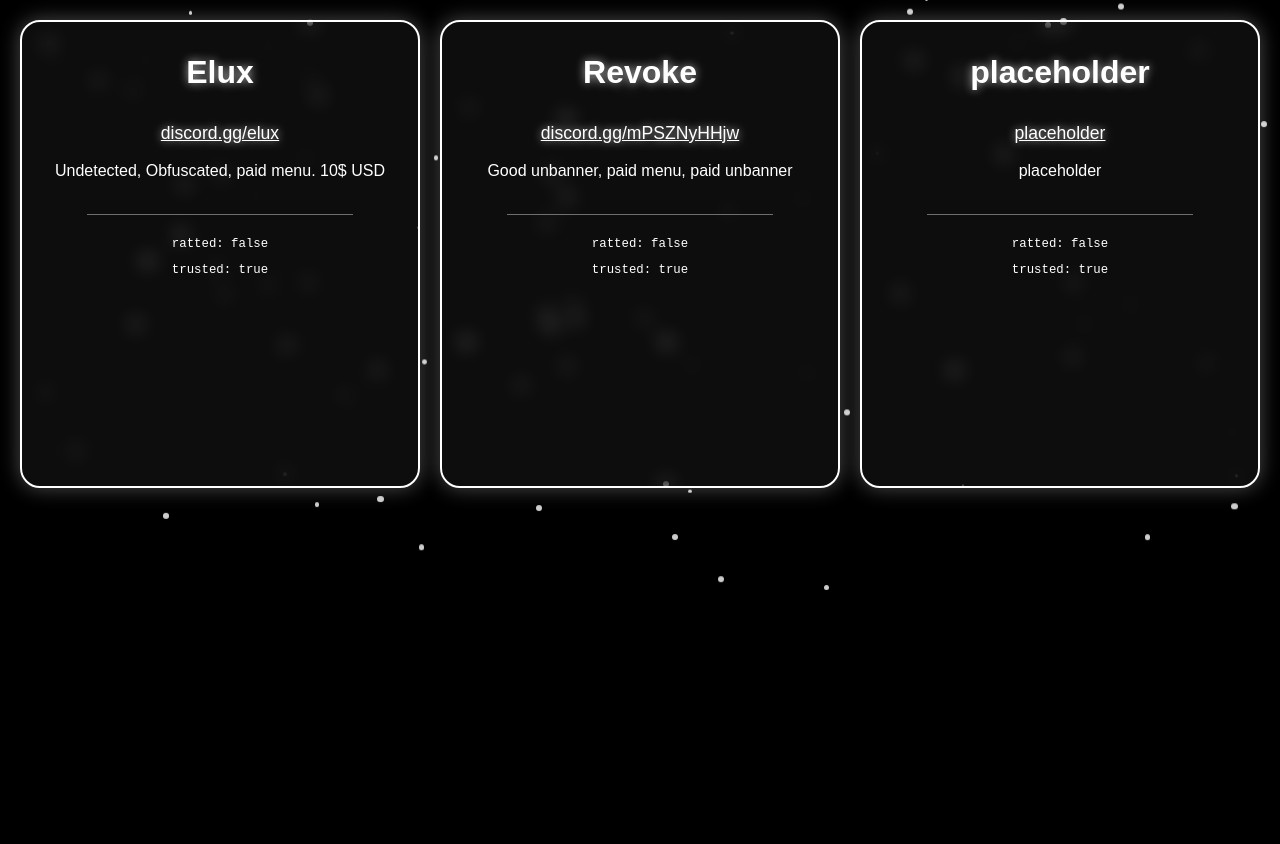
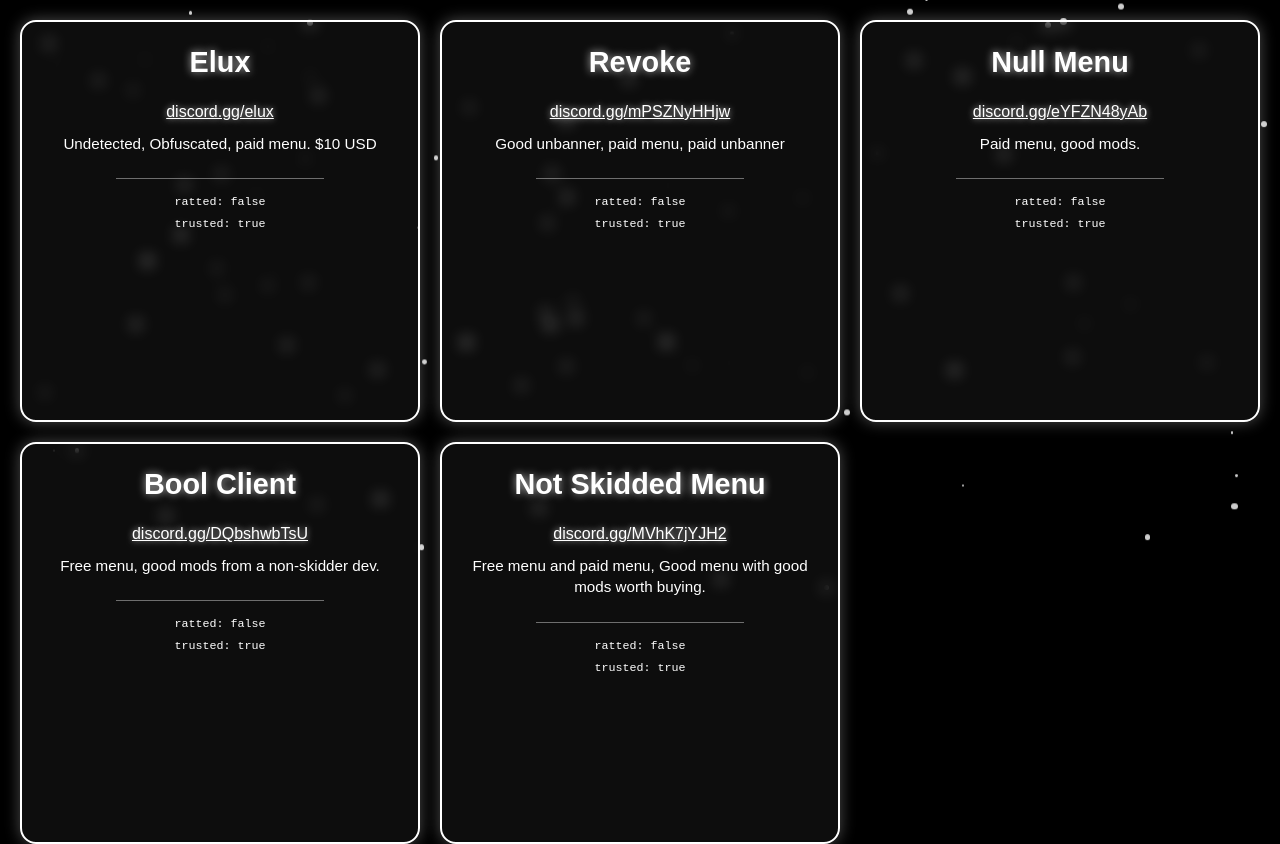
Before and after one commit to kyeeluurisforreeel/EluxMods, a plain HTML site: page index.html in a window 1280 px wide. Before the commit the page ends 800 px from the top, so only its background shows below. Drawn offline with Linux system fonts and the light colour scheme.

Commit message:
Add files via upload

```diff
--- a/index.html
+++ b/index.html
@@ -3,7 +3,7 @@
 <head>
   <meta charset="UTF-8">
   <meta name="viewport" content="width=device-width, initial-scale=1">
-  <title>Elux trusted mods</title>
+  <title>Elux Trusted Mods</title>
   <style>
     body {
       margin: 0;
@@ -27,13 +27,11 @@
     .panel-container {
       position: absolute;
       top: 20px;
-      left: 50%;
-      transform: translateX(-50%);
+      left: 20px;
+      right: 20px;
       display: grid;
-      grid-template-columns: repeat(auto-fit, minmax(350px, 1fr));
+      grid-template-columns: repeat(3, 1fr);
       gap: 20px;
-      width: calc(100% - 40px);
-      max-width: 1600px;
       z-index: 10;
     }
     .panel {
@@ -41,49 +39,49 @@
       flex-direction: column;
       align-items: center;
       text-align: center;
-      padding: 32px;
+      padding: 24px;
       border: 2px solid white;
-      border-radius: 20px;
+      border-radius: 16px;
       background: rgba(255,255,255,0.05);
-      backdrop-filter: blur(10px);
-      box-shadow: 0 0 20px rgba(255,255,255,0.3);
+      backdrop-filter: blur(8px);
+      box-shadow: 0 0 15px rgba(255,255,255,0.3);
       transition: transform 0.3s ease, box-shadow 0.3s ease;
-      min-height: 400px;
+      min-height: 350px;
     }
     .panel:hover {
-      transform: translateY(-10px) scale(1.02);
-      box-shadow: 0 0 30px rgba(255,255,255,0.6);
+      transform: translateY(-6px) scale(1.02);
+      box-shadow: 0 0 25px rgba(255,255,255,0.5);
     }
     .panel-title {
-      font-size: 2em;
+      font-size: 1.8em;
       font-weight: bold;
-      margin-bottom: 16px;
-      text-shadow: 0 0 10px rgba(255,255,255,0.7);
+      margin-bottom: 12px;
+      text-shadow: 0 0 8px rgba(255,255,255,0.7);
     }
     .panel-link {
-      margin: 16px 0;
-      font-size: 1.1em;
+      margin: 12px 0;
+      font-size: 1em;
       color: white;
       text-decoration: underline;
-      text-shadow: 0 0 8px rgba(255,255,255,0.7);
+      text-shadow: 0 0 6px rgba(255,255,255,0.7);
     }
     .panel-link:hover {
-      text-shadow: 0 0 12px rgba(255,255,255,1);
+      text-shadow: 0 0 10px rgba(255,255,255,1);
     }
     .panel-description {
-      font-size: 1em;
+      font-size: 0.95em;
       line-height: 1.4;
-      margin-bottom: 16px;
+      margin-bottom: 12px;
     }
     .divider {
-      width: 80%;
+      width: 60%;
       border-top: 1px solid rgba(255,255,255,0.4);
-      margin: 16px 0;
+      margin: 12px 0;
     }
     .panel-status {
-      font-size: 0.95em;
+      font-size: 0.9em;
       font-family: monospace;
-      margin: 6px 0;
+      margin: 4px 0;
     }
   </style>
 </head>
@@ -92,7 +90,7 @@
     <div class="panel">
       <div class="panel-title">Elux</div>
       <a href="https://discord.gg/elux" target="_blank" class="panel-link">discord.gg/elux</a>
-      <div class="panel-description">Undetected, Obfuscated, paid menu. 10$ USD</div>
+      <div class="panel-description">Undetected, Obfuscated, paid menu. $10 USD</div>
       <div class="divider"></div>
       <div class="panel-status">ratted: false</div>
       <div class="panel-status">trusted: true</div>
@@ -106,9 +104,25 @@
       <div class="panel-status">trusted: true</div>
     </div>
     <div class="panel">
-      <div class="panel-title">placeholder</div>
-      <a href="placeholder" target="_blank" class="panel-link">placeholder</a>
-      <div class="panel-description">placeholder</div>
+      <div class="panel-title">Null Menu</div>
+      <a href="https://discord.gg/eYFZN48yAb" target="_blank" class="panel-link">discord.gg/eYFZN48yAb</a>
+      <div class="panel-description">Paid menu, good mods.</div>
+      <div class="divider"></div>
+      <div class="panel-status">ratted: false</div>
+      <div class="panel-status">trusted: true</div>
+    </div>
+    <div class="panel">
+      <div class="panel-title">Bool Client</div>
+      <a href="https://discord.gg/DQbshwbTsU" target="_blank" class="panel-link">discord.gg/DQbshwbTsU</a>
+      <div class="panel-description">Free menu, good mods from a non-skidder dev.</div>
+      <div class="divider"></div>
+      <div class="panel-status">ratted: false</div>
+      <div class="panel-status">trusted: true</div>
+    </div>
+	<div class="panel">
+      <div class="panel-title">Not Skidded Menu</div>
+      <a href="https://discord.gg/MVhK7jYJH2" target="_blank" class="panel-link">discord.gg/MVhK7jYJH2</a>
+      <div class="panel-description">Free menu and paid menu, Good menu with good mods worth buying.</div>
       <div class="divider"></div>
       <div class="panel-status">ratted: false</div>
       <div class="panel-status">trusted: true</div>
```
